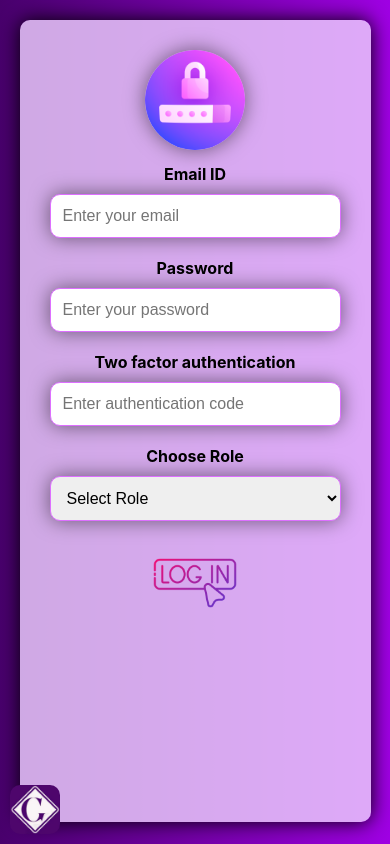
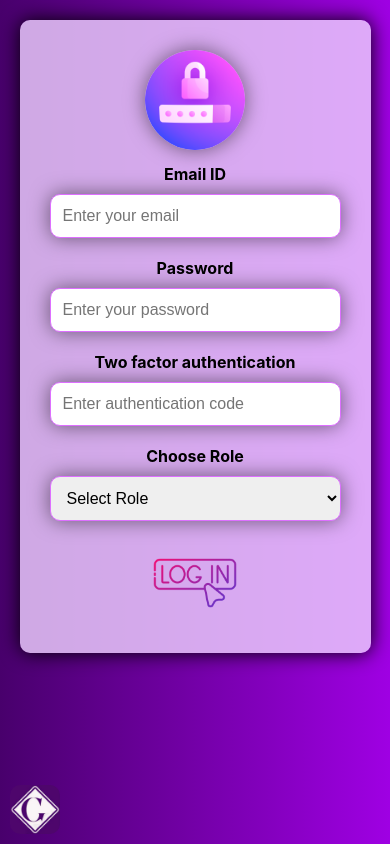
Before and after one commit to first-phoenix/mygenie, a React (Create React App) app: page /#/ in a window 390 px wide. Built offline with nearby package versions, Linux system fonts and the light colour scheme; what react-chatbot-kit would draw is missing.

Commit message:
fixed login for small screen

```diff
--- a/src/Login/Login.css
+++ b/src/Login/Login.css
@@ -124,5 +124,6 @@ button {
 @media screen and (max-width: 768px) {
     .login-container {
         width: 90vw; /* Set width to 50% for small screens */
+        height: 75vh;
     }
 }
```
